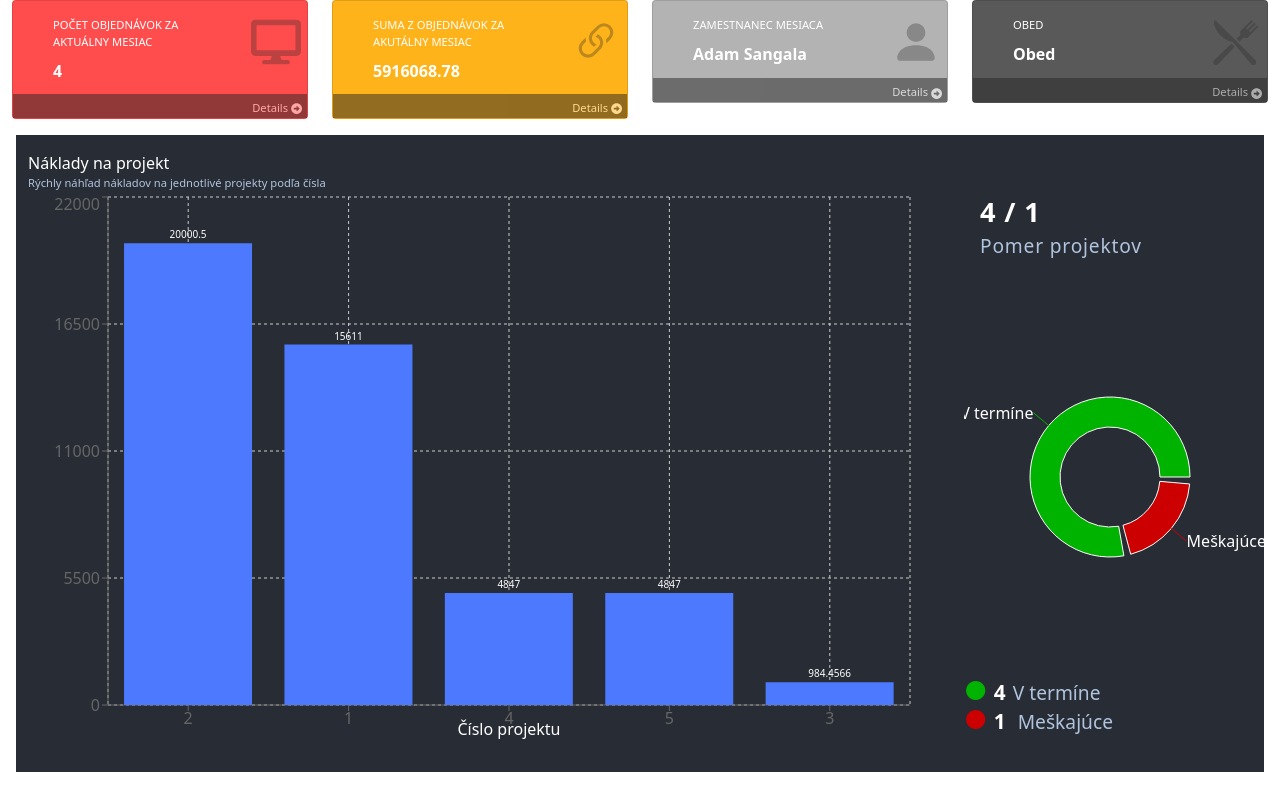
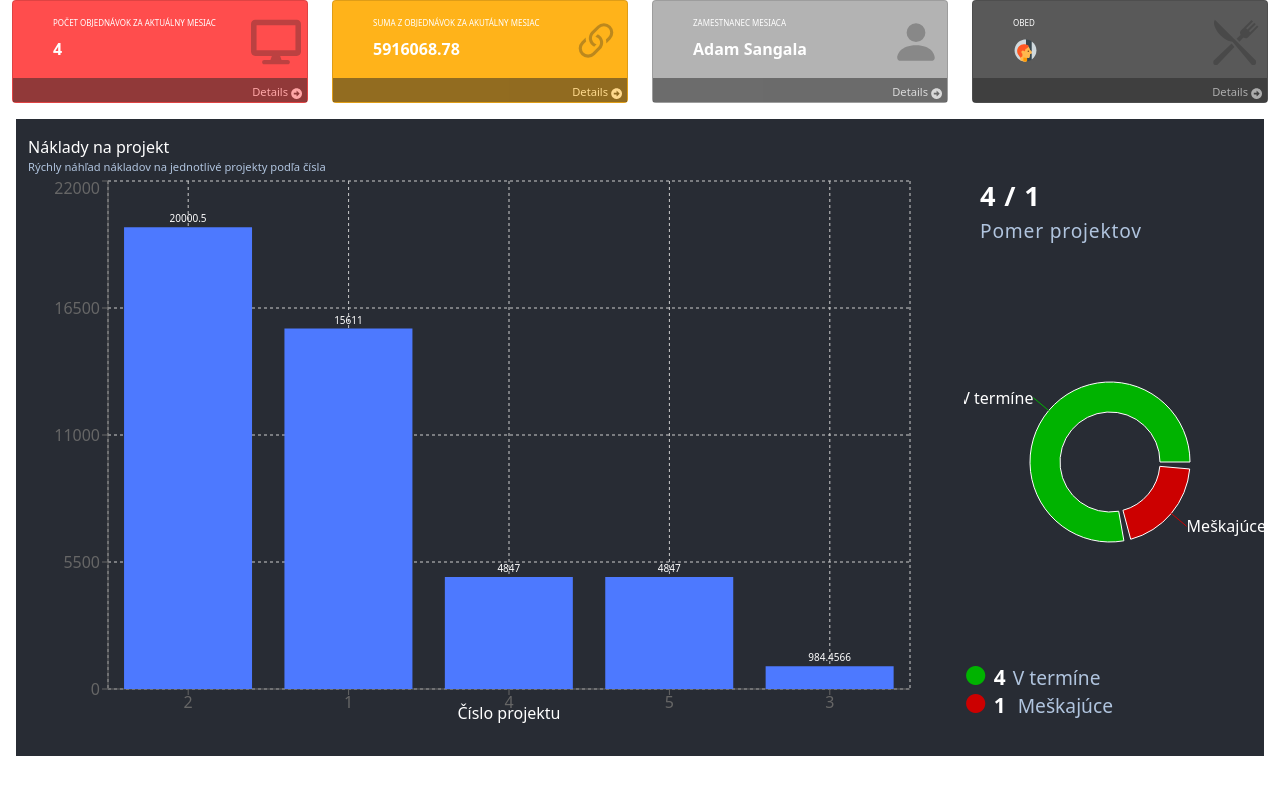
Before and after one commit to PeterPukac/grafy, a React (Create React App) app: page / in a window 1280 px wide. Shown: the top 800 px of the page. Built offline with nearby package versions, Linux system fonts and the light colour scheme.

Commit message:
zmenena len velkost nadpisov v kartach

```diff
--- a/src/App.css
+++ b/src/App.css
@@ -29,7 +29,7 @@
 .card-title{
     text-transform: uppercase;
     color: white;
-    font-size: 0.7rem;
+    font-size: 0.5rem;
 }
 
 .details{
--- a/src/Topbar.js
+++ b/src/Topbar.js
@@ -51,7 +51,7 @@ const Topbar = (props) => {
         {  header: "Počet objednávok za aktuálny mesiac", color:"rgb(255, 77, 77)" , icon:<FaDesktop size={iconSize} />, value: countOrdersOfMonth},
         {  header: "Suma z objednávok za akutálny mesiac", color:"rgb(255, 179, 26)" , icon: <BsLink45Deg size={iconSize} />, value: sumOrdersOfMonth},
         {  header: "Zamestnanec mesiaca", color:"rgb(179, 179, 179)" , icon: <BsPersonFill size={iconSize} />, value: employeeOfTheMonth},
-        {  header: "Obed", color:"rgb(89, 89, 89)" , icon: <GiKnifeFork size={iconSize} />, value: "Obed"}
+        {  header: "Obed", color:"rgb(89, 89, 89)" , icon: <GiKnifeFork size={iconSize} />, value: <FcButtingIn size={25}/> }
     ];
 
     return (
```
